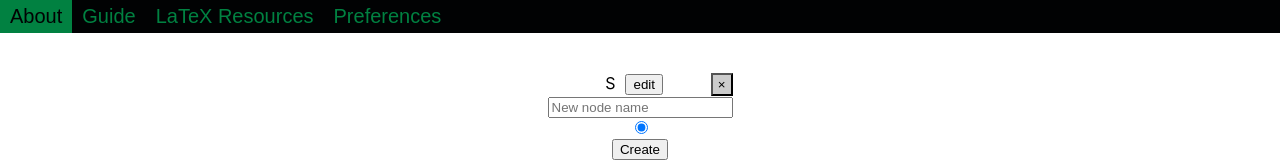
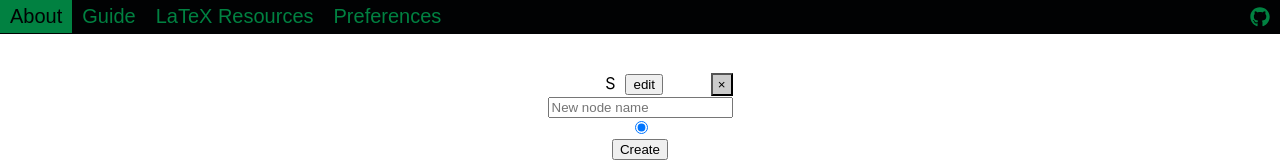
Before and after one commit to holdenout/tree2tex, a React (Create React App) app: page / in a window 1280 px wide. Shown: the top 162 px of the page. Built offline with nearby package versions, Linux system fonts and the light colour scheme.

Commit message:
Update navbar

```diff
--- a/package.json
+++ b/package.json
@@ -4,6 +4,10 @@
   "private": true,
   "license": "GPL-3.0",
   "dependencies": {
+    "@fortawesome/fontawesome-svg-core": "^1.2.32",
+    "@fortawesome/free-brands-svg-icons": "^5.15.1",
+    "@fortawesome/free-solid-svg-icons": "^5.15.1",
+    "@fortawesome/react-fontawesome": "^0.1.12",
     "react": "^16.13.1",
     "react-dom": "^16.13.1",
     "react-scripts": "^4.0.0"
--- a/src/NavBar.css
+++ b/src/NavBar.css
@@ -6,7 +6,7 @@
   padding: 0px;
 }
 
-.navbar button {
+.nav-button {
   float: left;
   padding: 5px 10px;
   background-color: inherit;
@@ -17,7 +17,15 @@
   cursor: pointer;
 }
 
-.navbar button:hover {
+.github {
+  float: right;
+  -webkit-appearance: button;
+  -moz-appearance: button;
+  appearance: button;
+  text-decoration: none;
+}
+
+.nav-button:hover {
   background-color: #018141;
   color: #010203;
 }
--- a/src/NavBar.jsx
+++ b/src/NavBar.jsx
@@ -4,6 +4,8 @@ import {about} from "./infoText/about.jsx";
 import {guide} from "./infoText/guide.jsx";
 import {latexResources} from "./infoText/latexResources.jsx";
 import {preferences} from "./infoText/preferences.jsx";
+import {FontAwesomeIcon} from "@fortawesome/react-fontawesome";
+import {faGithub} from "@fortawesome/free-brands-svg-icons";
 
 const Modal = props => {
   return (
@@ -21,10 +23,11 @@ export const NavBar = props => {
 
   return (
     <div className="navbar">
-      <button type="button" onClick={() => toggleModal(about)}>About</button>
-      <button type="button" onClick={() => toggleModal(guide)}>Guide</button>
-      <button type="button" onClick={() => toggleModal(latexResources)}>LaTeX Resources</button>
-      <button type="button" onClick={() => toggleModal(preferences)}>Preferences</button>
+      <button className="nav-button" type="button" onClick={() => toggleModal(about)}>About</button>
+      <button className="nav-button" type="button" onClick={() => toggleModal(guide)}>Guide</button>
+      <button className="nav-button" type="button" onClick={() => toggleModal(latexResources)}>LaTeX Resources</button>
+      <button className="nav-button" type="button" onClick={() => toggleModal(preferences)}>Preferences</button>
+      <a className="nav-button github" href="https://github.com/holdenout/tree2tex" target="_blank" rel="noopener noreferrer"><FontAwesomeIcon icon={faGithub} /></a>
       {displayModal && <Modal page={displayModal} close={() => toggleModal(false)} />}
     </div>
   );
```
Also changed, not shown: 1 other file (tests, documents, lock files or other folders).
